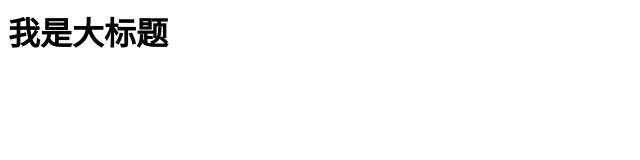
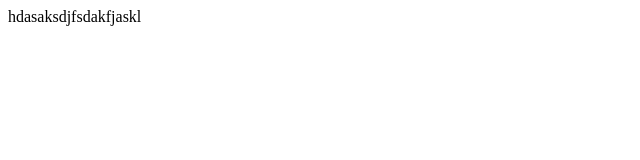
Before and after one commit to zyyBetter/project01, a plain HTML site: page index.html in a window 1280 px wide. Shown: the whole page, without its empty margins (0-640 px from the left). Drawn offline with Linux system fonts and the light colour scheme.

Commit message:
修改了HTML标签

```diff
--- a/index.html
+++ b/index.html
@@ -4,7 +4,7 @@
 </head>
 <body>
 <h1>
-    我是大标题
 </h1>
+<div>hdasaksdjfsdakfjaskl</div>
 </body>
 </html>
```
